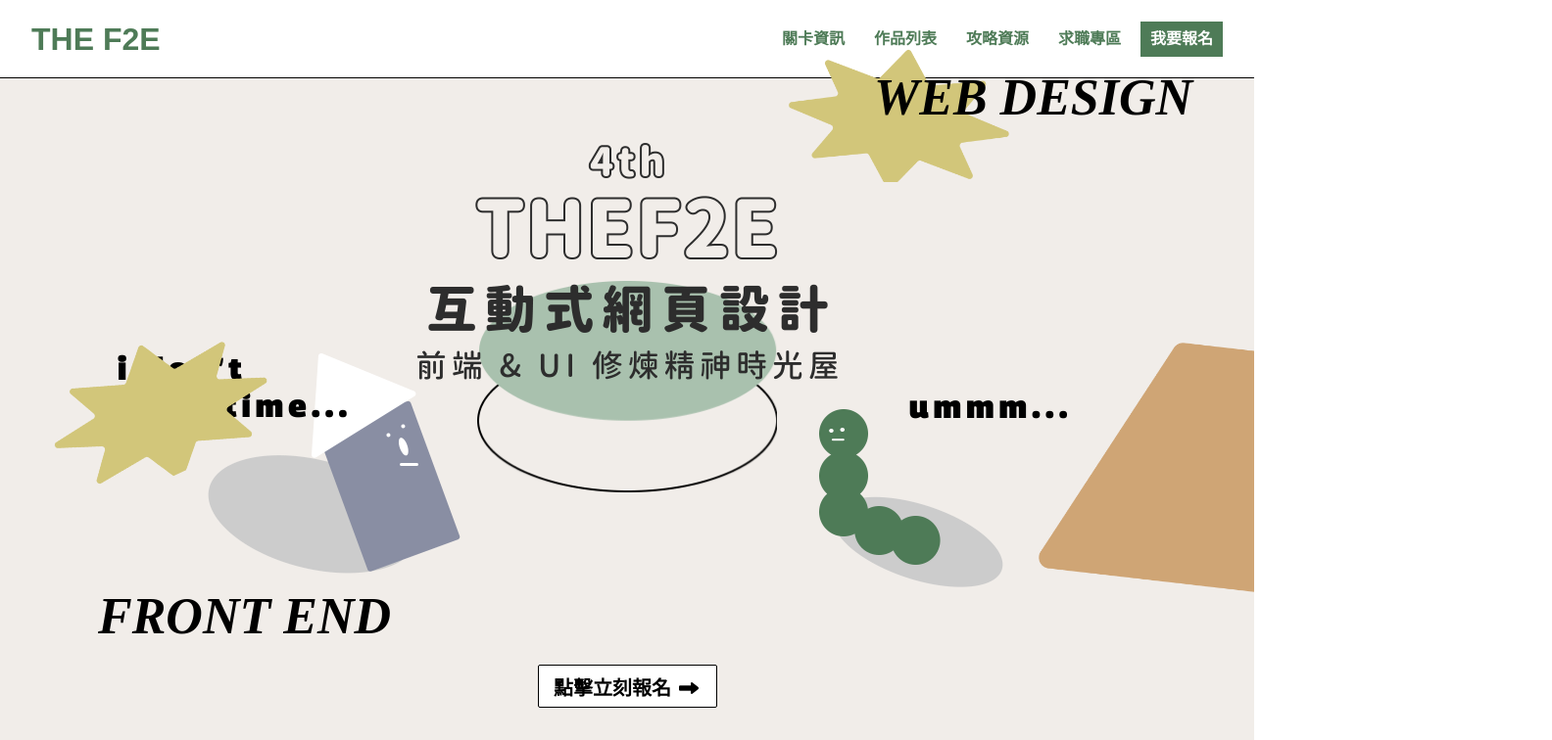
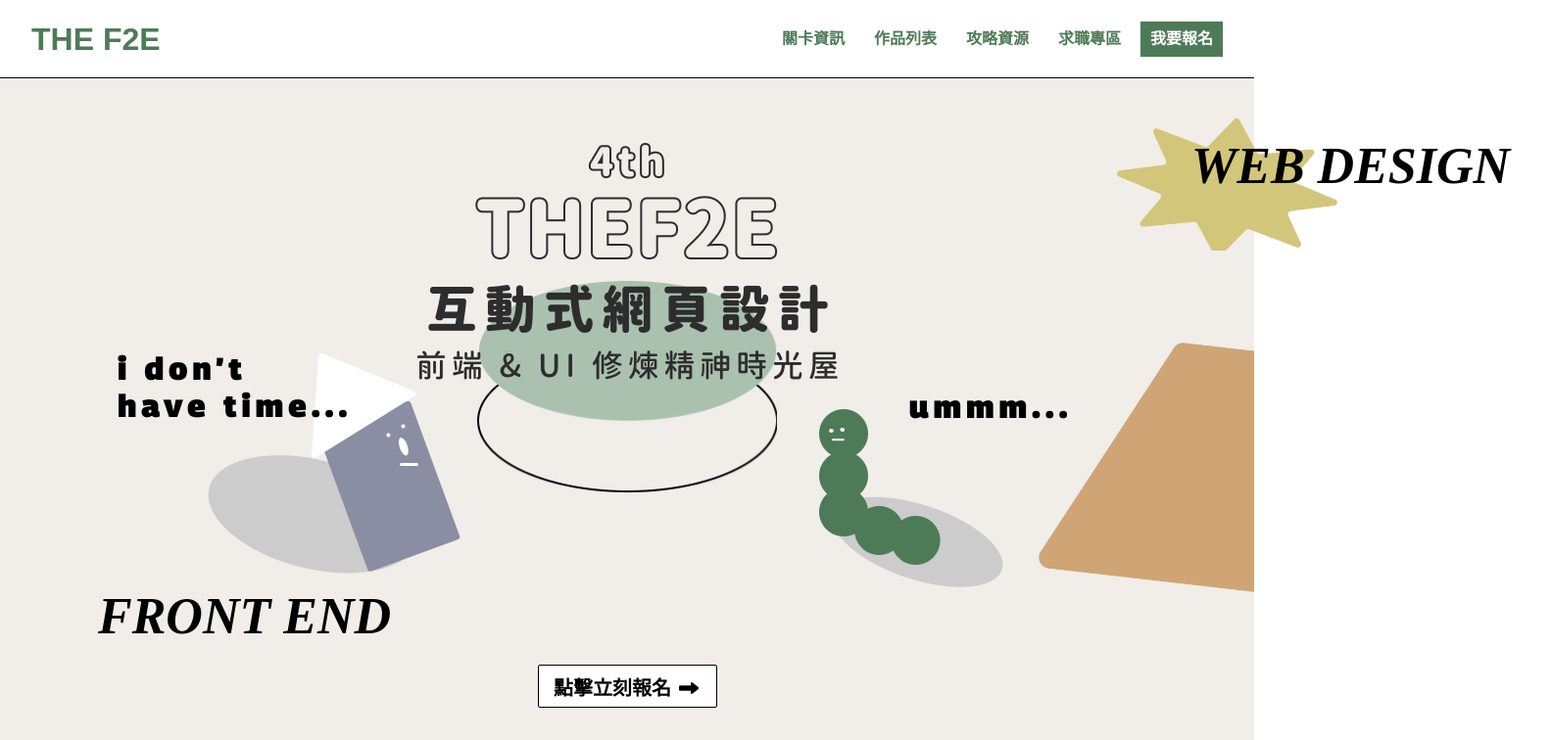
Before and after one commit to CoryZong/theF2E_week1, a React (Vite) app: page /#/ in a window 1280 px wide. Shown: the top 756 px of the page at 98% size, 1584 px wide, since content can reach past the window. Built offline with nearby package versions, Linux system fonts and the light colour scheme; a web font is replaced by a local one.

Commit message:
feat(all): 共用組件(cloud、star)導入

```diff
--- a/src/page/homepage/component/LeftPage.jsx
+++ b/src/page/homepage/component/LeftPage.jsx
@@ -1,10 +1,12 @@
 import React from "react";
+import { Star } from "@//component/star";
 
 export const LeftPage = () => {
   return (
     <div className="homepage__leftPage">
       <div className="book-box" />
       <div className="star-left" />
+      <Star top={350} marginLeft={-800} rotateDeg={-25} />
       <div className="fontEnd">FRONT END</div>
     </div>
   );
--- a/src/page/homepage/component/RightPage.jsx
+++ b/src/page/homepage/component/RightPage.jsx
@@ -1,10 +1,11 @@
 import React from "react";
+import { Star } from "@//component/star";
 
 export const RightPage = () => {
   return (
     <div className="homepage__rightPage">
       <div className="webDesign">WEB DESIGN</div>
-      <div className="star-top" />
+      <Star top={120} marginLeft={500} />
       <div className="rect" />
       <div className="bug" />
     </div>
--- a/src/page/homepage/index.scss
+++ b/src/page/homepage/index.scss
@@ -96,20 +96,8 @@
       font-weight: 800;
       font-family: "Georama";
       font-style: italic;
-      position: absolute;
-      top: 70px;
-      right: 20px;
       z-index: 5;
-    }
-    .star-top {
-      width: 225px;
-      height: 136px;
-      background-size: cover;
-      background-image: url("/src/assets/star.png");
-      position: absolute;
-      top: 50px;
-      right: 250px;
-      z-index: 1;
+      @include locate-element(140px, 760px);
     }
     .rect {
       width: 220px;
@@ -144,16 +132,6 @@
         background-image: url("/src/assets/book_hover.png");
       }
     }
-    .star-left {
-      width: 225px;
-      height: 136px;
-      background-size: cover;
-      background-image: url("/src/assets/star.png");
-      transform: rotate(-25deg);
-      position: absolute;
-      top: 350px;
-      left: 50px;
-    }
     .fontEnd {
       font-size: 52px;
       font-weight: 800;
--- a/src/page/section2/component/CircleBrown.jsx
+++ b/src/page/section2/component/CircleBrown.jsx
@@ -1,4 +1,5 @@
 import React from "react";
+import { Cloud } from "@//component/cloud";
 
 export const CircleBrown = () => {
   return (
@@ -12,7 +13,7 @@
         <div className="content">各路廠商強強聯手！</div>
         <div className="content">共同設計出接地氣的網頁互動挑戰關卡</div>
       </div>
-      <div className="cloud" />
+      <Cloud top={450} marginLeft={395} />
     </div>
   );
 };
--- a/src/page/section2/component/CircleRice.jsx
+++ b/src/page/section2/component/CircleRice.jsx
@@ -1,11 +1,12 @@
 import React from "react";
+import { Cloud } from "@//component/cloud";
 
 export const CircleRice = () => {
   return (
     <div className="circle-rice">
       <div className="title">互動式網頁設計</div>
       <div className="text" />
-      <div className="cloud" />
+      <Cloud top={550} marginLeft={-550} />
     </div>
   );
 };
--- a/src/page/section2/index.scss
+++ b/src/page/section2/index.scss
@@ -17,13 +17,6 @@
         animation-delay: -20s;
       }
     }
-  }
-  .cloud {
-    width: 297px;
-    height: 186px;
-    background-image: url("/src/assets/cloud.png");
-    background-size: cover;
-    @include locate-element(550px, -550px);
   }
   .circle-rice {
     width: 1800px;
@@ -100,9 +93,5 @@
         font-weight: 900;
       }
     }
-    .cloud {
-      top: 450px;
-      margin-left: 395px;
-    }
   }
 }
```
